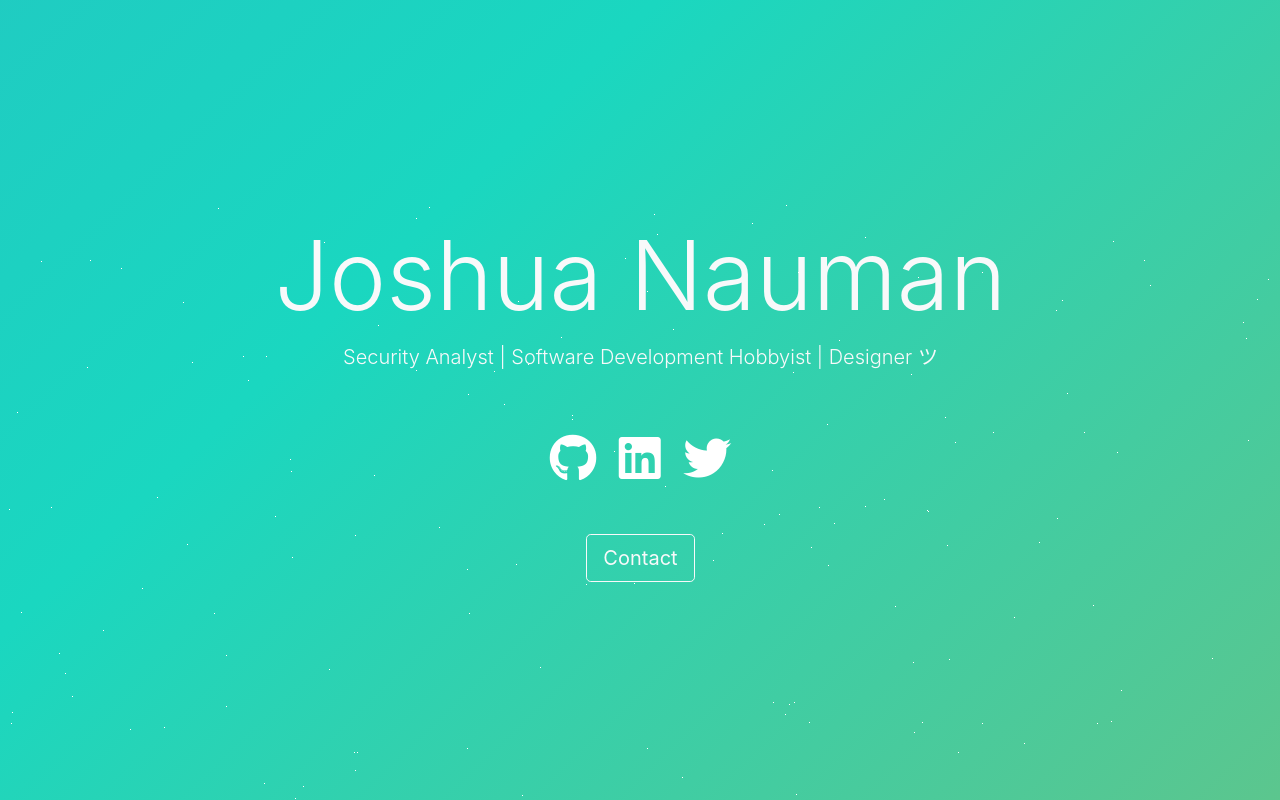
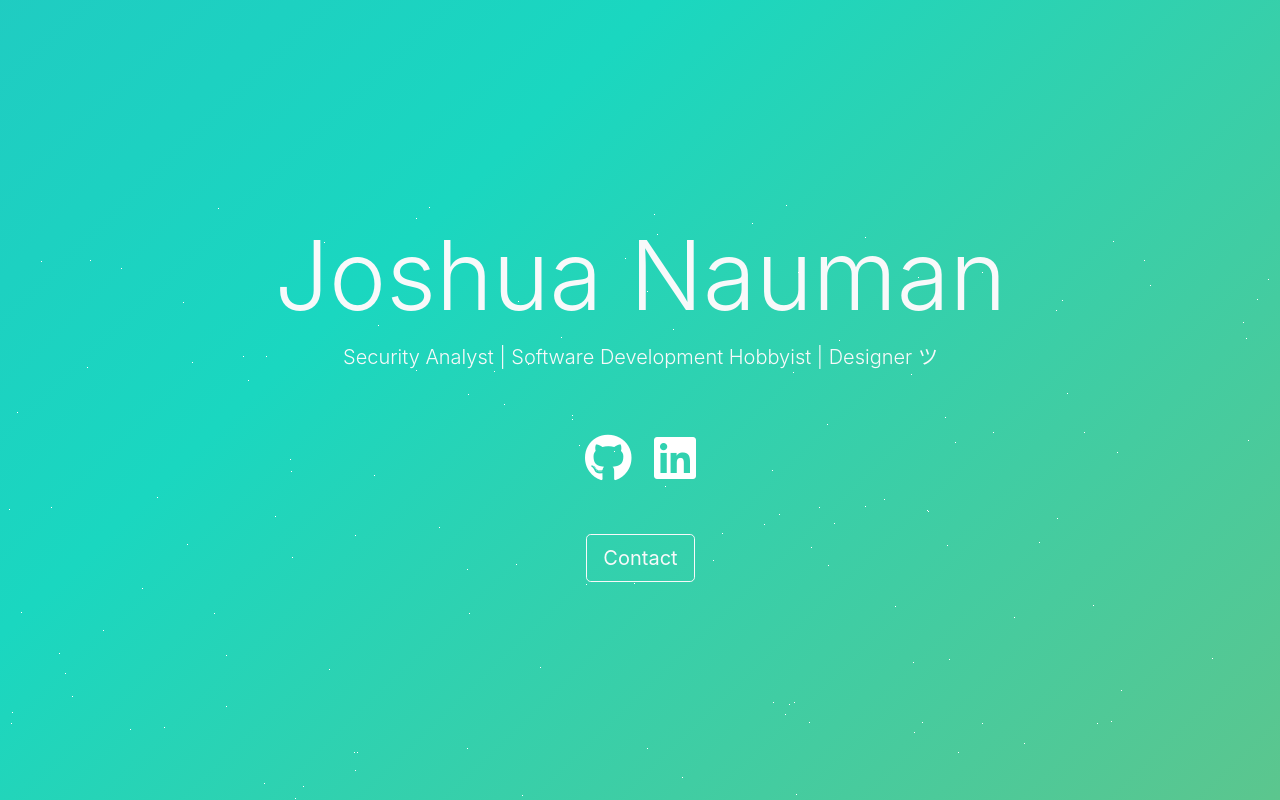
Before and after one commit to TheeNawMan/amplify_splash, a plain HTML site: page index.html in a window 1280 px wide. Drawn offline with Linux system fonts and the light colour scheme.

Commit message:
update site

```diff
--- a/index.html
+++ b/index.html
@@ -21,11 +21,11 @@
 			<div class="Typist lead typist">Security Analyst | Software Development Hobbyist | Designer ツ</div>
 			<div class=p-5>
 				<a target=_blank rel="noopener noreferrer" aria-label="Joshua Nauman's GitHub" href=https://github.com/theenawman><i class="fab fa-github fa-3x socialicons"></i></a>
-				<a target=_blank rel="noopener noreferrer" aria-label="Joshua Nauman's LinkedIn" href=https://www.linkedin.com/in/theenawman/><i class="fab fa-linkedin fa-3x socialicons"></i></a>
-				<a target=_blank rel="noopener noreferrer" aria-label="Joshua Nauman's Twitter DMs" href=https://www.twitter.com/theenawman/><i class="fab fa-twitter fa-3x socialicons"></i></a>
+				<a target=_blank rel="noopener noreferrer" aria-label="Joshua Nauman's LinkedIn" href=https://www.linkedin.com/in/joshua-nauman-918872a1/><i class="fab fa-linkedin fa-3x socialicons"></i></a>
+				<!-- <a target=_blank rel="noopener noreferrer" aria-label="Joshua Nauman's Twitter DMs" href=https://www.twitter.com/theenawman/><i class="fab fa-twitter fa-3x socialicons"></i></a> -->
 
 			</div>
-			<a class="btn btn-outline-light btn-lg" role=button aria-label="Contact" href="mailto:theenawman@icloud.com" target="_blank">Contact</a>
+			<a class="btn btn-outline-light btn-lg" role=button aria-label="Contact" href="mailto:madcap.knowing0p@icloud.com" target="_blank">Contact</a>
 		</div>
 	</div>
 </body>
```
Also changed, not shown: 1 other file.
